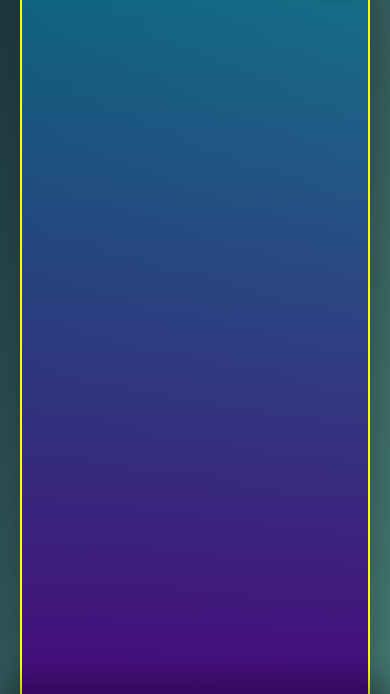
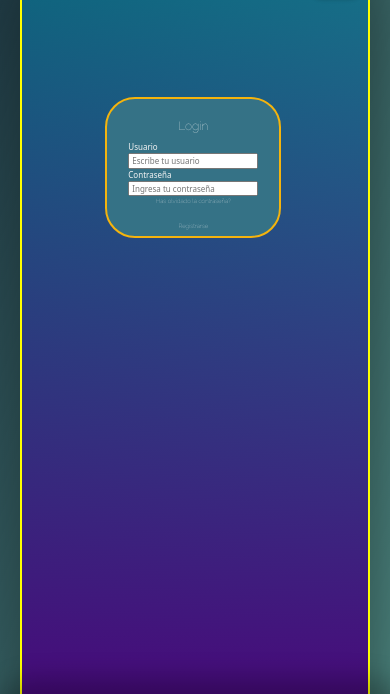
Before and after one commit to 0rph3n/PreEntrega3-Farnochi, a website: page pages/login.html in a window 390 px wide. Shown: the part 69-763 px from the top of the page. Drawn offline with nearby package versions, Linux system fonts and the light colour scheme.

Commit message:
Se genero la pagina login y se aplicaron los diseños correspondientes a través de SASS, ademas se corrigo un error de margin en el footer sobre la clase footer__menu en la vista desktop. Se aplicaron los diseños responsive para la vista completa desktop y la vista tablet de 768px-

```diff
--- a/pages/login.html
+++ b/pages/login.html
@@ -30,7 +30,18 @@
                 </div>
             </nav>
         </header>
-        <main class="mainpage">
+        <main>
+            <div class="boxlogin">
+                <h2>Login</h2>
+                <form class="loginform">
+                    <label for="usuario">Usuario</label>
+                    <input type="text" placeholder="Escribe tu usuario" maxlength="16" id="usuario">
+                    <label for="password">Contraseña</label>
+                    <input type="password" placeholder="Ingresa tu contraseña" id="password">
+                </form>
+                <p>Has olvidado la contraseña?</p>
+                <p>Registrarse</p>
+            </div>
         </main>
     </div>
     <footer>
--- a/resource/scss/styles.scss
+++ b/resource/scss/styles.scss
@@ -365,6 +365,50 @@ body {
           font-size: 48px;
         }
       }
+      .boxlogin{
+        margin-top: 100px;
+        position: absolute;
+        left: 27%;
+        display: flex;
+        flex-direction: column;
+        justify-content: space-around;
+        align-items: center;
+        width: 176px;
+        height: 141px;
+        background-color: #357286;
+        border: 2px solid #F5B40D;
+        border-radius: 30px;
+        padding-top: 20px;
+        @media screen and (min-width: 768px) {
+          left: 21%;
+          width: 480px;
+          height: 384px;
+        }
+        @media screen and (min-width: 1200px) {
+          left: 35%;
+          margin-top: 150px;
+        }
+        h2{
+          font-size: 12px;
+          @media screen and (min-width: 768px) {
+            font-size: 36px;
+          }
+        }
+        .loginform{
+          display: flex;
+          flex-direction: column;
+          font-size: 8px;
+          @media screen and (min-width: 768px) {
+            font-size: 22px;
+          }
+        }
+        p{
+          font-size: 6px;
+          @media screen and (min-width: 768px) {
+            font-size: 20px;
+          }
+        }
+      }
     }
   }
 }
@@ -404,7 +448,6 @@ body {
     @media screen and (min-width: 1200px) {
       justify-content: space-evenly;
       flex-wrap: wrap;
-      margin-left: 200px;
       margin-right: 200px;
       font-size: 28px;
       font-weight: 600;
```
Also changed, not shown: resource/css/styles.css, 1 other file.
